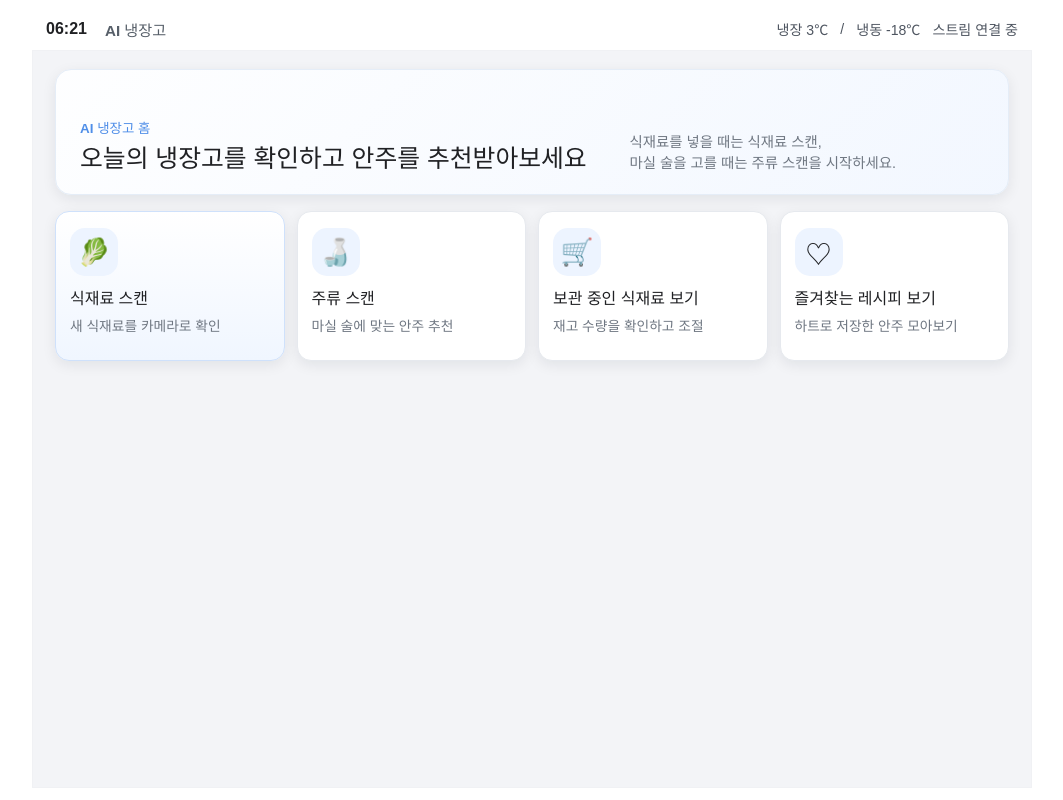
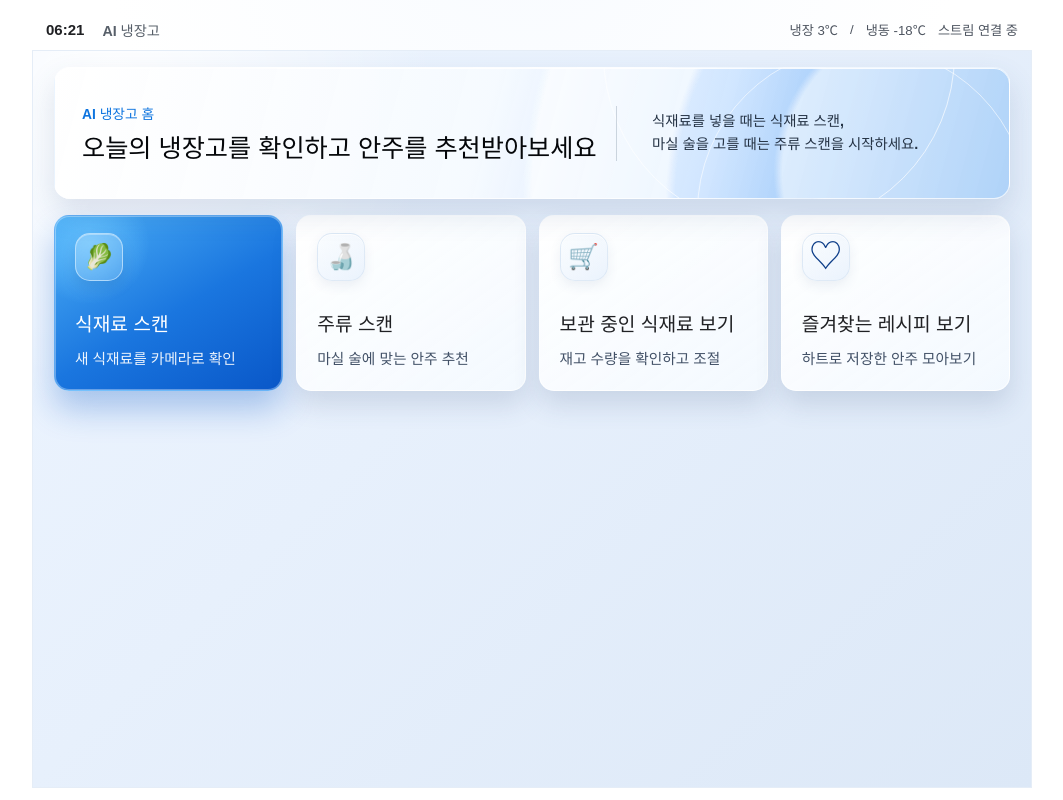
Before and after one commit to DCLab-project/Alcoholic-FE, a React (Vite) app: page / in a window 1280 px wide. Shown: the whole page, without its empty margins (108-1171 px from the left). Built offline with nearby package versions, Linux system fonts and the light colour scheme; no server answers.

Commit message:
style(fe): 홈 대시보드 UI 개선

```diff
--- a/src/pages/Main/MainPage.tsx
+++ b/src/pages/Main/MainPage.tsx
@@ -8,11 +8,9 @@ export function MainPage() {
     isAwaitingLiquorDetection,
     isStartingIngredientScan,
     isStartingLiquorScan,
-    recommendations,
     startIngredientScan,
     startLiquorScan,
   } = useAppState();
-  const hasReadyRecommendations = recommendations.length > 0;
 
   async function handleStartIngredientScan() {
     navigate("/scan/ingredient");
@@ -37,11 +35,12 @@ export function MainPage() {
   return (
     <section className="screen-panel home-dashboard">
       <div className="home-dashboard__hero">
-        <div>
+        <div className="home-dashboard__hero-copy">
           <span className="home-dashboard__eyebrow">AI 냉장고 홈</span>
           <h1>오늘의 냉장고를 확인하고 안주를 추천받아보세요</h1>
         </div>
-        <p>
+        <span className="home-dashboard__hero-divider" aria-hidden="true" />
+        <p className="home-dashboard__hero-note">
           식재료를 넣을 때는 식재료 스캔,
           <br />
           마실 술을 고를 때는 주류 스캔을 시작하세요.
@@ -88,11 +87,7 @@ export function MainPage() {
         <Link className="home-action-card" to="/favorites">
           <span className="home-action-card__icon">♡</span>
           <strong>즐겨찾는 레시피 보기</strong>
-          <span>
-            {hasReadyRecommendations
-              ? "저장한 레시피와 최근 추천 확인"
-              : "하트로 저장한 안주 모아보기"}
-          </span>
+          <span>하트로 저장한 안주 모아보기</span>
         </Link>
       </div>
     </section>
--- a/src/styles/index.css
+++ b/src/styles/index.css
@@ -8,18 +8,21 @@
   -webkit-font-smoothing: antialiased;
   -moz-osx-font-smoothing: grayscale;
   --bg: #ffffff;
-  --stage: #f3f4f7;
-  --card: #ffffff;
-  --line: #e4e7eb;
-  --line-soft: #edf0f3;
+  --stage: #e6f0fb;
+  --card: rgba(255, 255, 255, 0.94);
+  --line: #dce7f4;
+  --line-soft: rgba(222, 232, 244, 0.72);
   --text-main: #202124;
   --text-sub: #6f7782;
-  --blue: #4f8ee8;
-  --blue-strong: #3d7ddb;
-  --blue-soft: #edf4ff;
+  --blue: #1a76df;
+  --blue-strong: #0957c8;
+  --blue-soft: #eaf4ff;
   --green: #58b05a;
   --red: #e35045;
-  --shadow: 0 4px 14px rgba(15, 23, 42, 0.08);
+  --glass-border: rgba(255, 255, 255, 0.76);
+  --glass-bg: linear-gradient(145deg, rgba(255, 255, 255, 0.98), rgba(245, 250, 255, 0.9));
+  --blue-gradient: linear-gradient(150deg, #4db0f7 0%, #1a76df 54%, #0957c8 100%);
+  --shadow: 0 14px 26px rgba(54, 82, 122, 0.14);
 }
 
 * {
@@ -32,6 +35,10 @@ body,
   margin: 0;
   height: 100%;
   overflow: hidden;
+}
+
+html {
+  font-size: 15px;
 }
 
 body {
@@ -60,9 +67,9 @@ input {
   width: 100%;
   min-height: 34px;
   padding: 0 10px;
-  border: 1px solid #dfe3e8;
+  border: 1px solid #dce7f4;
   border-radius: 10px;
-  background: #ffffff;
+  background: rgba(255, 255, 255, 0.9);
   color: var(--text-main);
   outline: none;
 }
@@ -77,7 +84,9 @@ input:focus {
   height: 100dvh;
   margin: 0 auto;
   padding: 8px 12px 12px;
-  background: var(--bg);
+  background:
+    radial-gradient(circle at 50% -10%, #f8fbff 0%, #ffffff 42%),
+    var(--bg);
   overflow: hidden;
 }
 
@@ -128,9 +137,11 @@ input:focus {
 .screen-panel {
   height: 100%;
   min-height: 0;
-  padding: 18px 22px;
-  border: 1px solid #f0f1f4;
-  background: var(--stage);
+  padding: 16px 21px;
+  border: 1px solid #e5edf7;
+  background:
+    radial-gradient(circle at 8% 6%, rgba(255, 255, 255, 0.98), rgba(255, 255, 255, 0) 28%),
+    linear-gradient(135deg, #edf5ff 0%, #e7f0fc 42%, #dce8f7 100%);
   overflow: hidden;
 }
 
@@ -172,7 +183,7 @@ input:focus {
   display: inline-flex;
   align-items: center;
   justify-content: center;
-  border-radius: 8px;
+  border-radius: 10px;
   border: 1px solid transparent;
   font-size: 0.9rem;
   font-weight: 700;
@@ -193,23 +204,25 @@ input:focus {
 }
 
 .button--primary {
-  background: var(--blue);
+  background: var(--blue-gradient);
   color: #ffffff;
+  box-shadow: 0 10px 18px rgba(18, 93, 199, 0.22);
 }
 
 .button--primary:hover {
-  background: var(--blue-strong);
+  background: linear-gradient(150deg, #42a4f3 0%, #166bd0 54%, #084eb4 100%);
 }
 
 .button--light {
-  background: #ffffff;
-  border-color: #dfe3e8;
+  background: rgba(255, 255, 255, 0.9);
+  border-color: #dce7f4;
   color: #30363d;
+  box-shadow: 0 6px 14px rgba(54, 82, 122, 0.08);
 }
 
 .button--ghost {
-  background: transparent;
-  border-color: #dfe3e8;
+  background: rgba(255, 255, 255, 0.28);
+  border-color: rgba(220, 231, 244, 0.88);
   color: #606973;
 }
 
@@ -221,65 +234,123 @@ input:focus {
 
 .home-dashboard {
   display: grid;
+  grid-template-rows: 132px 176px 1fr;
   align-content: start;
   gap: 16px;
+  padding: 16px 21px;
+  background:
+    radial-gradient(circle at 8% 6%, rgba(255, 255, 255, 0.98), rgba(255, 255, 255, 0) 28%),
+    linear-gradient(135deg, #edf5ff 0%, #e7f0fc 42%, #dce8f7 100%);
+  border-color: #e5edf7;
 }
 
 .home-dashboard__hero {
-  min-height: 126px;
-  padding: 20px 24px;
+  position: relative;
+  min-height: 132px;
+  padding: 0 27px;
   display: grid;
-  grid-template-columns: 1.2fr 0.8fr;
-  align-items: end;
-  gap: 18px;
+  grid-template-columns: minmax(0, 1.35fr) 1px minmax(330px, 0.65fr);
+  align-items: center;
+  gap: 35px;
   border-radius: 16px;
+  overflow: hidden;
   background:
-    linear-gradient(135deg, rgba(255, 255, 255, 0.94), rgba(242, 247, 255, 0.92)),
-    linear-gradient(120deg, #eaf3ff, #f7fafc);
-  border: 1px solid #e5edf7;
-  box-shadow: var(--shadow);
+    radial-gradient(circle at 92% 80%, rgba(255, 255, 255, 0.55) 0 17%, rgba(255, 255, 255, 0) 18%),
+    radial-gradient(circle at 99% 104%, rgba(255, 255, 255, 0) 0 34%, rgba(255, 255, 255, 0.62) 35% 49%, rgba(255, 255, 255, 0) 50%),
+    linear-gradient(105deg, rgba(255, 255, 255, 0.97) 0%, rgba(246, 250, 255, 0.94) 45%, rgba(206, 228, 255, 0.88) 69%, #4e9df1 100%);
+  border: 1px solid rgba(255, 255, 255, 0.72);
+  box-shadow:
+    0 14px 30px rgba(57, 90, 134, 0.16),
+    inset 0 1px 0 rgba(255, 255, 255, 0.88);
+}
+
+.home-dashboard__hero::before,
+.home-dashboard__hero::after {
+  content: "";
+  position: absolute;
+  border-radius: 50%;
+  pointer-events: none;
+}
+
+.home-dashboard__hero::before {
+  right: 54px;
+  top: -190px;
+  width: 350px;
+  height: 350px;
+  border: 1px solid rgba(255, 255, 255, 0.66);
+}
+
+.home-dashboard__hero::after {
+  right: -20px;
+  bottom: -180px;
+  width: 330px;
+  height: 330px;
+  border: 1px solid rgba(255, 255, 255, 0.58);
+}
+
+.home-dashboard__hero-copy {
+  position: relative;
+  z-index: 1;
 }
 
 .home-dashboard__eyebrow {
   display: inline-flex;
-  margin-bottom: 8px;
-  color: var(--blue);
-  font-size: 0.84rem;
-  font-weight: 800;
+  margin-bottom: 11px;
+  color: #0d74df;
+  font-size: 0.92rem;
+  font-weight: 900;
 }
 
 .home-dashboard__hero h1 {
-  max-width: 560px;
+  max-width: none;
   margin: 0;
-  font-size: 1.55rem;
+  color: #05070a;
+  font-size: 1.68rem;
   line-height: 1.16;
   font-weight: 900;
+  white-space: nowrap;
+}
+
+.home-dashboard__hero-divider {
+  position: relative;
+  z-index: 1;
+  width: 1px;
+  height: 55px;
+  background: rgba(116, 133, 154, 0.32);
 }
 
 .home-dashboard__hero p {
+  position: relative;
+  z-index: 1;
   margin: 0;
-  color: var(--text-sub);
-  font-size: 0.9rem;
-  line-height: 1.45;
+  color: #253345;
+  font-size: 0.96rem;
+  line-height: 1.62;
+  font-weight: 600;
+  white-space: nowrap;
 }
 
 .home-dashboard__grid {
   display: grid;
   grid-template-columns: repeat(4, minmax(0, 1fr));
-  gap: 12px;
+  gap: 13px;
 }
 
 .home-action-card {
-  min-height: 150px;
-  padding: 16px 14px;
-  border: 1px solid #e6e9ee;
-  border-radius: 14px;
-  background: #ffffff;
-  box-shadow: var(--shadow);
+  min-height: 176px;
+  padding: 17px 20px 25px;
+  border: 1px solid rgba(255, 255, 255, 0.76);
+  border-radius: 15px;
+  background:
+    linear-gradient(145deg, rgba(255, 255, 255, 0.98), rgba(245, 250, 255, 0.9));
+  box-shadow:
+    0 14px 26px rgba(54, 82, 122, 0.16),
+    inset 0 1px 0 rgba(255, 255, 255, 0.92);
   display: grid;
-  align-content: start;
+  grid-template-rows: 64px auto auto;
+  align-content: stretch;
   justify-items: start;
-  gap: 9px;
+  gap: 12px;
   color: var(--text-main);
   text-align: left;
   transition:
@@ -290,8 +361,10 @@ input:focus {
 
 .home-action-card:hover {
   transform: translateY(-2px);
-  border-color: #d3e2f7;
-  box-shadow: 0 10px 24px rgba(15, 23, 42, 0.11);
+  border-color: rgba(121, 178, 239, 0.68);
+  box-shadow:
+    0 18px 30px rgba(48, 82, 125, 0.2),
+    inset 0 1px 0 rgba(255, 255, 255, 0.95);
 }
 
 .home-action-card:disabled {
@@ -301,8 +374,14 @@ input:focus {
 }
 
 .home-action-card--primary {
-  border-color: #cfe1fb;
-  background: linear-gradient(180deg, #ffffff, #f0f6ff);
+  border-color: rgba(129, 199, 255, 0.72);
+  background:
+    radial-gradient(circle at 15% 16%, rgba(105, 196, 255, 0.86), rgba(105, 196, 255, 0) 25%),
+    linear-gradient(150deg, #4db0f7 0%, #1a76df 54%, #0957c8 100%);
+  color: #ffffff;
+  box-shadow:
+    0 18px 32px rgba(18, 93, 199, 0.32),
+    inset 0 0 0 1px rgba(255, 255, 255, 0.34);
 }
 
 .home-action-card__icon {
@@ -312,19 +391,45 @@ input:focus {
   display: inline-flex;
   align-items: center;
   justify-content: center;
-  background: var(--blue-soft);
+  background:
+    linear-gradient(145deg, rgba(250, 253, 255, 0.92), rgba(229, 239, 252, 0.76));
+  border: 1px solid rgba(214, 227, 243, 0.72);
   font-size: 1.65rem;
+  line-height: 1;
+  box-shadow:
+    0 5px 12px rgba(54, 82, 122, 0.08),
+    inset 0 1px 0 rgba(255, 255, 255, 0.9);
+}
+
+.home-action-card--primary .home-action-card__icon {
+  background:
+    linear-gradient(145deg, rgba(255, 255, 255, 0.24), rgba(215, 237, 255, 0.16));
+  border-color: rgba(221, 241, 255, 0.62);
+  box-shadow:
+    0 7px 14px rgba(0, 58, 139, 0.16),
+    inset 0 1px 0 rgba(255, 255, 255, 0.34);
+}
+
+.home-action-card:nth-child(4) .home-action-card__icon {
+  color: #0d3d88;
+  font-size: 2.25rem;
 }
 
 .home-action-card strong {
-  font-size: 1rem;
+  align-self: end;
+  font-size: 1.28rem;
   font-weight: 900;
 }
 
 .home-action-card span:last-child {
-  color: var(--text-sub);
-  font-size: 0.86rem;
+  color: #425167;
+  font-size: 0.98rem;
   line-height: 1.38;
+  font-weight: 600;
+}
+
+.home-action-card--primary span:last-child {
+  color: rgba(255, 255, 255, 0.92);
 }
 
 .home-screen {
@@ -340,12 +445,17 @@ input:focus {
   width: 148px;
   height: 148px;
   border-radius: 50%;
-  border: 4px dashed var(--blue);
+  border: 4px dashed rgba(26, 118, 223, 0.72);
   display: grid;
   align-content: center;
   justify-items: center;
   gap: 6px;
-  background: #fafcff;
+  background:
+    radial-gradient(circle at 42% 36%, rgba(255, 255, 255, 0.98), rgba(255, 255, 255, 0.76) 52%, rgba(232, 243, 255, 0.82)),
+    rgba(255, 255, 255, 0.8);
+  box-shadow:
+    0 18px 34px rgba(57, 90, 134, 0.16),
+    inset 0 1px 0 rgba(255, 255, 255, 0.9);
 }
 
 .camera-ring--active {
@@ -353,7 +463,7 @@ input:focus {
 }
 
 .camera-ring__emoji {
-  font-size: 2.55rem;
+  font-size: 41px;
   line-height: 1;
 }
 
@@ -366,7 +476,7 @@ input:focus {
 .camera-ring__status {
   font-size: 0.98rem;
   font-weight: 800;
-  color: var(--blue);
+  color: var(--blue-strong);
 }
 
 .camera-ring__name {
@@ -480,9 +590,9 @@ input:focus {
   grid-template-columns: 1.4fr minmax(160px, 1fr) 110px auto;
   align-items: end;
   gap: 10px;
-  border: 1px solid #e6e9ee;
+  border: 1px solid var(--glass-border);
   border-radius: 16px;
-  background: #ffffff;
+  background: var(--glass-bg);
   box-shadow: var(--shadow);
 }
 
@@ -513,8 +623,9 @@ input:focus {
 .panel {
   background: var(--card);
   border-radius: 16px;
-  border: 1px solid #eceef2;
+  border: 1px solid var(--glass-border);
   box-shadow: var(--shadow);
+  backdrop-filter: blur(12px);
 }
 
 .inventory-tile {
@@ -542,7 +653,7 @@ input:focus {
   display: inline-flex;
   align-items: center;
   justify-content: center;
-  background: var(--blue);
+  background: var(--blue-gradient);
   color: #ffffff;
   font-size: 0.78rem;
   font-weight: 700;
@@ -550,7 +661,7 @@ input:focus {
 
 .inventory-tile__icon {
   margin-top: 8px;
-  font-size: 3rem;
+  font-size: 48px;
   line-height: 1;
 }
 
@@ -559,6 +670,8 @@ input:focus {
   height: 46px;
   margin-top: 6px;
   object-fit: contain;
+  border-radius: 14px;
+  filter: drop-shadow(0 8px 10px rgba(35, 71, 113, 0.13));
 }
 
 .inventory-tile strong {
@@ -577,10 +690,11 @@ input:focus {
   height: 26px;
   border: none;
   border-radius: 50%;
-  background: #ececef;
-  color: #5c6570;
+  background: #edf5ff;
+  color: var(--blue-strong);
   font-size: 1rem;
   font-weight: 700;
+  box-shadow: inset 0 1px 0 rgba(255, 255, 255, 0.9);
 }
 
 .inventory-edit-form {
@@ -618,18 +732,19 @@ input:focus {
 .filter-chip {
   min-height: 30px;
   padding: 0 12px;
-  border: 1px solid #dfe3e8;
+  border: 1px solid #dce7f4;
   border-radius: 999px;
-  background: #ffffff;
+  background: rgba(255, 255, 255, 0.86);
   color: #59636f;
   font-size: 0.82rem;
   font-weight: 800;
+  box-shadow: 0 5px 12px rgba(54, 82, 122, 0.07);
 }
 
 .filter-chip--active {
-  border-color: #b8d3fa;
-  background: var(--blue-soft);
-  color: var(--blue-strong);
+  border-color: rgba(129, 199, 255, 0.72);
+  background: var(--blue-gradient);
+  color: #ffffff;
 }
 
 .recommendation-choice-card {
@@ -644,8 +759,8 @@ input:focus {
 }
 
 .recommendation-choice-card--fixed {
-  border-color: #b8d3fa;
-  box-shadow: 0 10px 24px rgba(79, 142, 232, 0.14);
+  border-color: rgba(129, 199, 255, 0.72);
+  box-shadow: 0 18px 30px rgba(18, 93, 199, 0.18);
 }
 
 .recommendation-choice-card__link {
@@ -664,17 +779,18 @@ input:focus {
   right: 14px;
   min-height: 30px;
   padding: 0 10px;
-  border: 1px solid #d7e4f7;
+  border: 1px solid #d7e8ff;
   border-radius: 999px;
-  background: var(--blue-soft);
+  background: rgba(234, 244, 255, 0.95);
   color: var(--blue-strong);
   font-size: 0.78rem;
   font-weight: 900;
 }
 
 .recommendation-choice-card__emoji {
-  font-size: 3.8rem;
+  font-size: 61px;
   line-height: 1;
+  filter: drop-shadow(0 8px 10px rgba(35, 71, 113, 0.13));
 }
 
 .recommendation-choice-card__meta,
@@ -690,7 +806,7 @@ input:focus {
   min-height: 22px;
   padding: 3px 8px;
   border-radius: 999px;
-  background: var(--blue-soft);
+  background: rgba(234, 244, 255, 0.95);
   color: var(--blue-strong);
   font-size: 0.75rem;
   font-weight: 900;
@@ -729,9 +845,9 @@ input:focus {
   align-content: space-between;
   justify-items: start;
   gap: 10px;
-  border: 1px solid #eceef2;
+  border: 1px solid var(--glass-border);
   border-radius: 16px;
-  background: #ffffff;
+  background: var(--glass-bg);
   box-shadow: var(--shadow);
 }
 
@@ -745,15 +861,16 @@ input:focus {
   justify-self: start;
   padding: 5px 10px;
   border-radius: 999px;
-  background: var(--blue-soft);
+  background: rgba(234, 244, 255, 0.95);
   color: var(--blue-strong);
   font-size: 0.78rem;
   font-weight: 900;
 }
 
 .favorite-card__emoji {
-  font-size: 2.8rem;
+  font-size: 45px;
   line-height: 1;
+  filter: drop-shadow(0 8px 10px rgba(35, 71, 113, 0.13));
 }
 
 .favorite-card strong {
@@ -802,12 +919,13 @@ input:focus {
 .detail-card__header {
   gap: 14px;
   padding-bottom: 12px;
-  border-bottom: 1px solid #eceef2;
+  border-bottom: 1px solid var(--line-soft);
 }
 
 .detail-card__icon {
-  font-size: 2.45rem;
+  font-size: 39px;
   line-height: 1;
+  filter: drop-shadow(0 8px 10px rgba(35, 71, 113, 0.13));
 }
 
 .detail-card__header h2 {
@@ -817,7 +935,7 @@ input:focus {
 
 .detail-card__header p {
   margin-top: 6px;
-  color: var(--blue);
+  color: var(--blue-strong);
   font-weight: 700;
   font-size: 0.86rem;
   line-height: 1.35;
@@ -890,7 +1008,7 @@ input:focus {
   display: inline-flex;
   align-items: center;
   justify-content: center;
-  background: var(--blue);
+  background: var(--blue-gradient);
   color: #ffffff;
   font-size: 0.78rem;
   font-weight: 800;
@@ -921,7 +1039,7 @@ input:focus {
 .detail-chip-list span {
   padding: 5px 8px;
   border-radius: 999px;
-  background: #f6f8fa;
+  background: rgba(234, 244, 255, 0.95);
   color: #46505c;
   font-size: 0.78rem;
   font-weight: 800;
@@ -965,7 +1083,7 @@ input:focus {
 .detected-screen__stats div {
   padding: 10px 12px;
   border-radius: 12px;
-  background: var(--blue-soft);
+  background: rgba(234, 244, 255, 0.95);
 }
 
 .detected-screen__stats span {
@@ -1004,8 +1122,11 @@ input:focus {
   display: inline-flex;
   align-items: center;
   justify-content: center;
-  background: var(--blue-soft);
-  font-size: 1.55rem;
+  background:
+    linear-gradient(145deg, rgba(255, 255, 255, 0.78), rgba(229, 239, 252, 0.9));
+  border: 1px solid rgba(207, 223, 243, 0.86);
+  font-size: 25px;
+  box-shadow: 0 7px 14px rgba(35, 71, 113, 0.13);
 }
 
 .detected-screen__stack {
@@ -1019,8 +1140,8 @@ input:focus {
   border-radius: 10px;
   display: flex;
   align-items: center;
-  background: #f6f8fa;
-  border: 1px solid #e8ebef;
+  background: rgba(255, 255, 255, 0.82);
+  border: 1px solid #dce7f4;
   font-weight: 700;
 }
 
@@ -1032,6 +1153,13 @@ input:focus {
   align-content: center;
   gap: 14px;
   text-align: center;
+}
+
+.empty-state,
+.empty-screen {
+  padding: 28px;
+  border-radius: 18px;
+  background: rgba(255, 255, 255, 0.42);
 }
 
 @keyframes pulse-ring {
```
